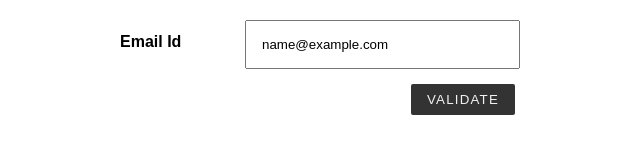
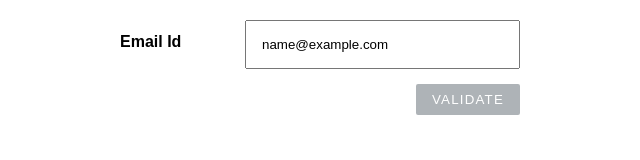
Before and after one commit to abhijeet029/email-validator, a website: page views/email-validator-form.html in a window 1280 px wide. Both pictures are taken after typing "name@example.com" into the empty fields and a click on the button "VALIDATE". Shown: the whole page, without its empty margins (320-960 px from the left). Drawn offline with nearby package versions, Linux system fonts and the light colour scheme; no server answers.

Commit message:
added disable button css

```diff
--- a/views/email-validator-form.html
+++ b/views/email-validator-form.html
@@ -35,6 +35,14 @@
 			  text-transform: uppercase;
 			  letter-spacing: .09em;
 			  border-radius: 2px;
+			  cursor: pointer;
+			}
+			button:disabled,
+			button[disabled]{
+			  color: #fff;
+		    background-color: #6c757d8c;
+		    border-color: #6c757d8c;
+			  cursor: none;
 			}
 			.error{
 				background: #dc3545;
@@ -94,12 +102,6 @@
 			   margin-top: -4px;
 			 }
 
-			 button {
-			   padding: 5px 15px;
-			   margin: 5px;
-			   min-width: 100px
-			 }
-
 			 @media (max-width: 768px) {
 			   .form-group {
 			     flex-direction: column;
@@ -113,7 +115,6 @@
 			     padding-left: 0;
 			   }
 			 }
-
 		</style>
 		<script src='https://ajax.googleapis.com/ajax/libs/angularjs/1.5.6/angular.min.js'></script>
 	</head>
@@ -128,7 +129,7 @@
 	      <div class = 'form-group'>
 	        <button type='submit' ng-disabled = 'loader'>Validate</button>
 	      </div>
-	    </ul>
+	    </form>
 		</div>
 	</body>
 	<script type='text/javascript'>
```
